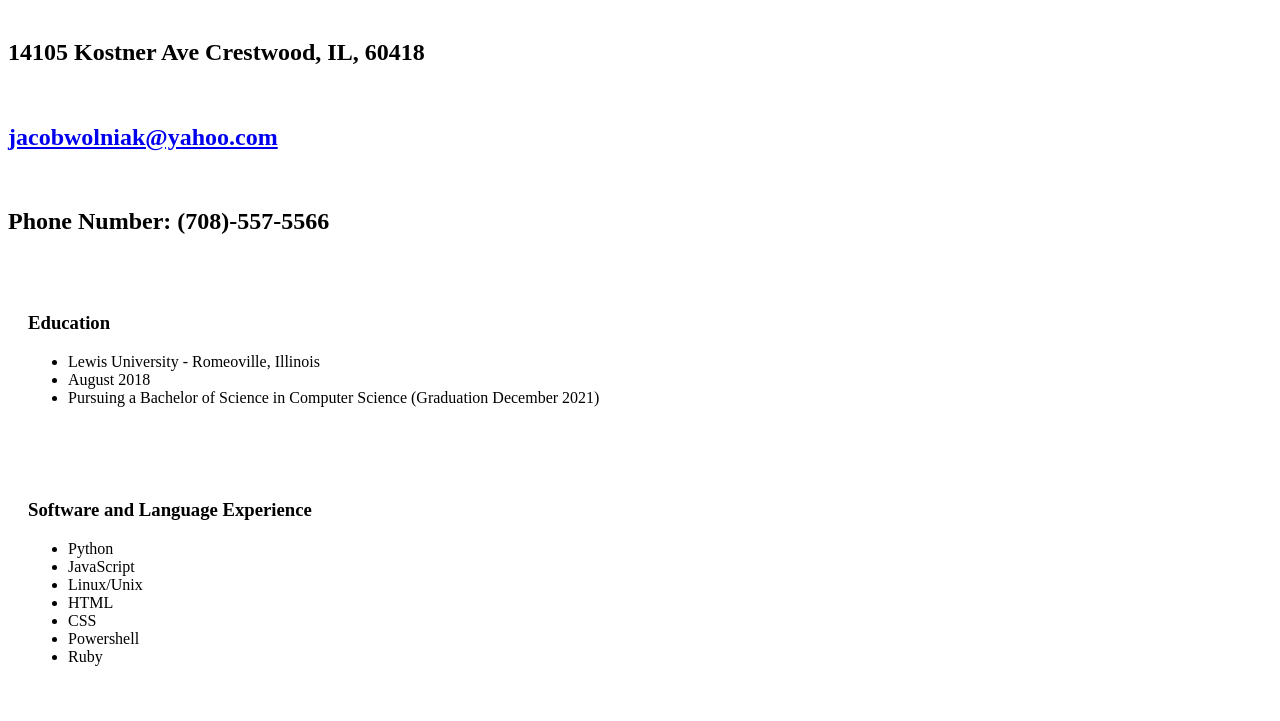
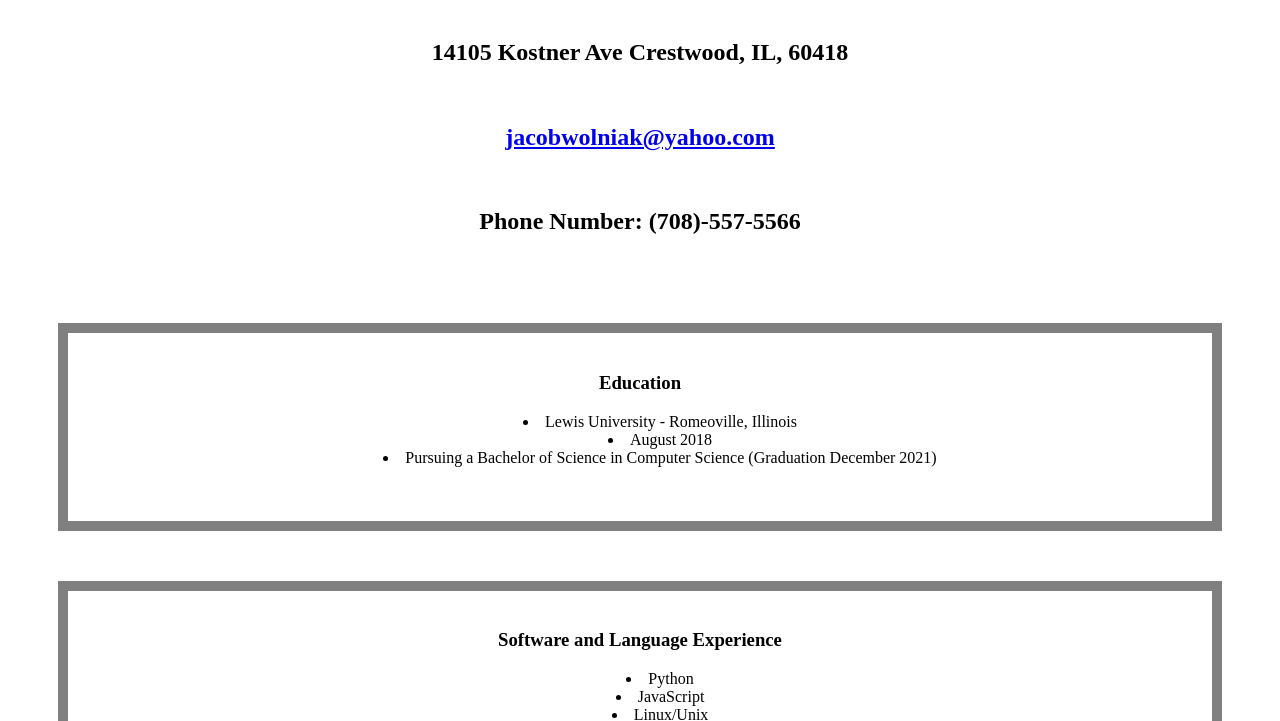
Before and after one commit to Jwolniak/web-resume-jaw, a plain HTML site: page index.html in a window 1280 px wide. Shown: the part 79-800 px from the top of the page. Drawn offline with Linux system fonts and the light colour scheme.

Commit message:
relinked css

```diff
--- a/index.html
+++ b/index.html
@@ -7,7 +7,7 @@
 <html lang="en-US">
     <head>
         <meta charset="utf-8">
-        <link rel="stylesheet" href="format.css">
+        <link rel="stylesheet" href="index.css">
         <title>Jacob Wolniak Resume</title>
     </head>
     <body>
```
